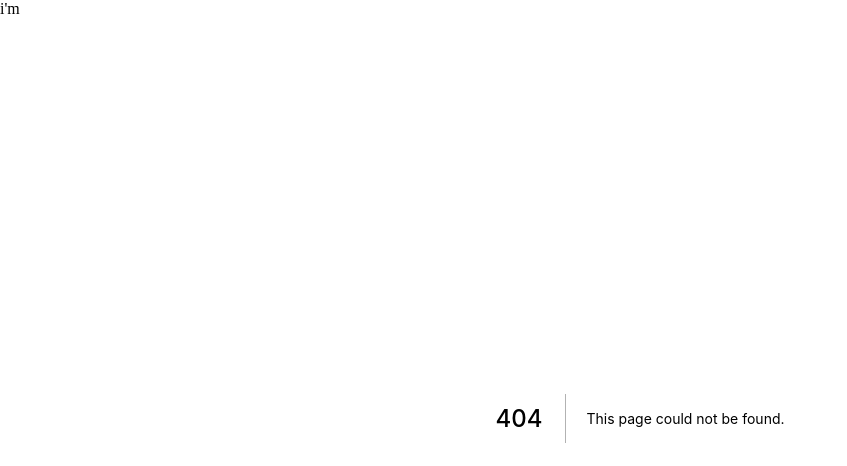
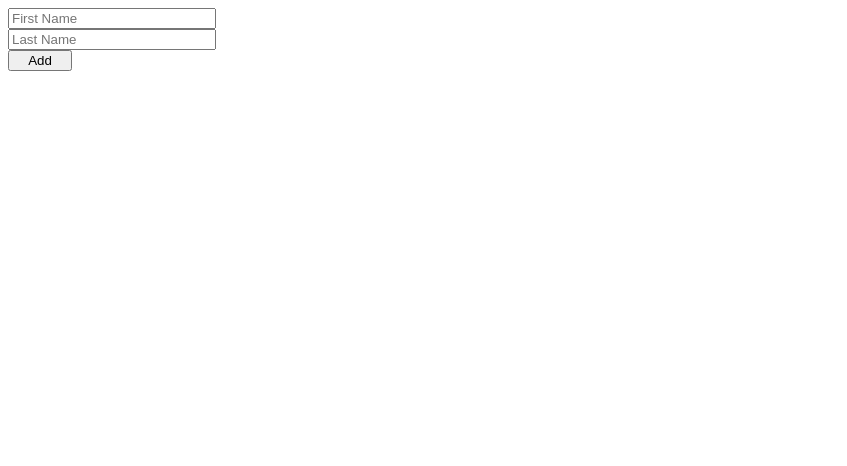
Before and after one commit to robd518/next-express-apollo-playground, a Next.js app in the folder app/: page /employees in a window 1280 px wide. Before the commit this address had no page. Shown: the top 466 px of the page, without its empty margins (0-847 px from the left). Built offline with nearby package versions, Linux system fonts and the light colour scheme.

Commit message:
created the employees page to add an employee

```diff
--- a/app/pages/_app.tsx
+++ b/app/pages/_app.tsx
@@ -18,10 +18,8 @@ class MyApp extends App {
         const { Component, pageProps, router } = this.props
         return (
             <ApolloProvider client={client} >
-                i'm
                 <Component {...pageProps} key={router.route} />
             </ApolloProvider>
-
         )
     }
 }
--- /dev/null
+++ b/app/pages/employees.tsx
@@ -0,0 +1,66 @@
+import React, { useState } from 'react'
+import { useMutation } from '@apollo/react-hooks'
+import gql from 'graphql-tag'
+import { Form, StyledInput, SubmitButton } from '../components/FormElements'
+
+const ADD_EMPLOYEE = gql`
+    mutation AddEmployee($firstName: String!, $lastName: String!) {
+        addEmployee(first_name: $firstName, last_name: $lastName) {
+            first_name
+            last_name
+        }
+    }
+`
+
+const employeesPage = () => {
+    const [firstName, setFirstName] = useState('')
+    const [lastName, setLastName] = useState('')
+    const [addEmployee] = useMutation(ADD_EMPLOYEE)
+
+    const handleFirstNameChange = (e: React.ChangeEvent<HTMLInputElement>) => {
+        console.log('handleFirstNameChange function')
+        setFirstName(e.target.value)
+    }
+
+    const handleLastNameChange = (e: React.ChangeEvent<HTMLInputElement>) => {
+        console.log('handleLastNameChange function')
+        setLastName(e.target.value)
+    }
+
+    const handleSubmit = () => {
+        console.log('handleSubmit inside employees page')
+        console.log(firstName)
+        console.log(lastName)
+        addEmployee({
+            variables: {
+                firstName,
+                lastName
+            }
+        }).then(() => {
+            setFirstName('')
+            setLastName('')
+        })
+    }
+
+    return (
+        <Form onSubmit={handleSubmit}>
+            <StyledInput
+                name='firstName'
+                placeholder='First Name'
+                onChange={handleFirstNameChange}
+                value={firstName}
+                type="text"
+            />
+            <StyledInput
+                name='lastName'
+                placeholder='Last Name'
+                onChange={handleLastNameChange}
+                value={lastName}
+                type="text"
+            />
+            <SubmitButton text={'Add'} />
+        </Form>
+    )
+}
+
+export default employeesPage
```
